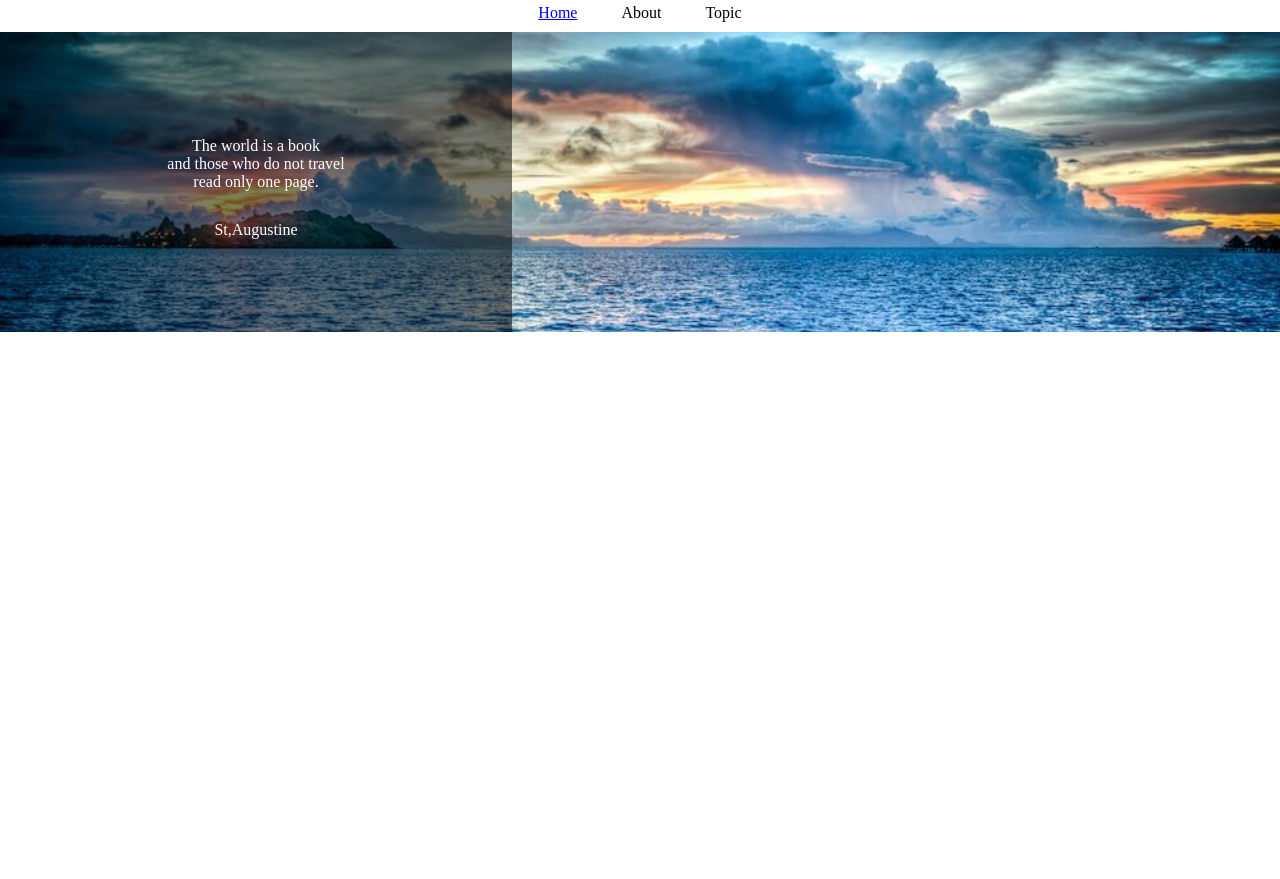
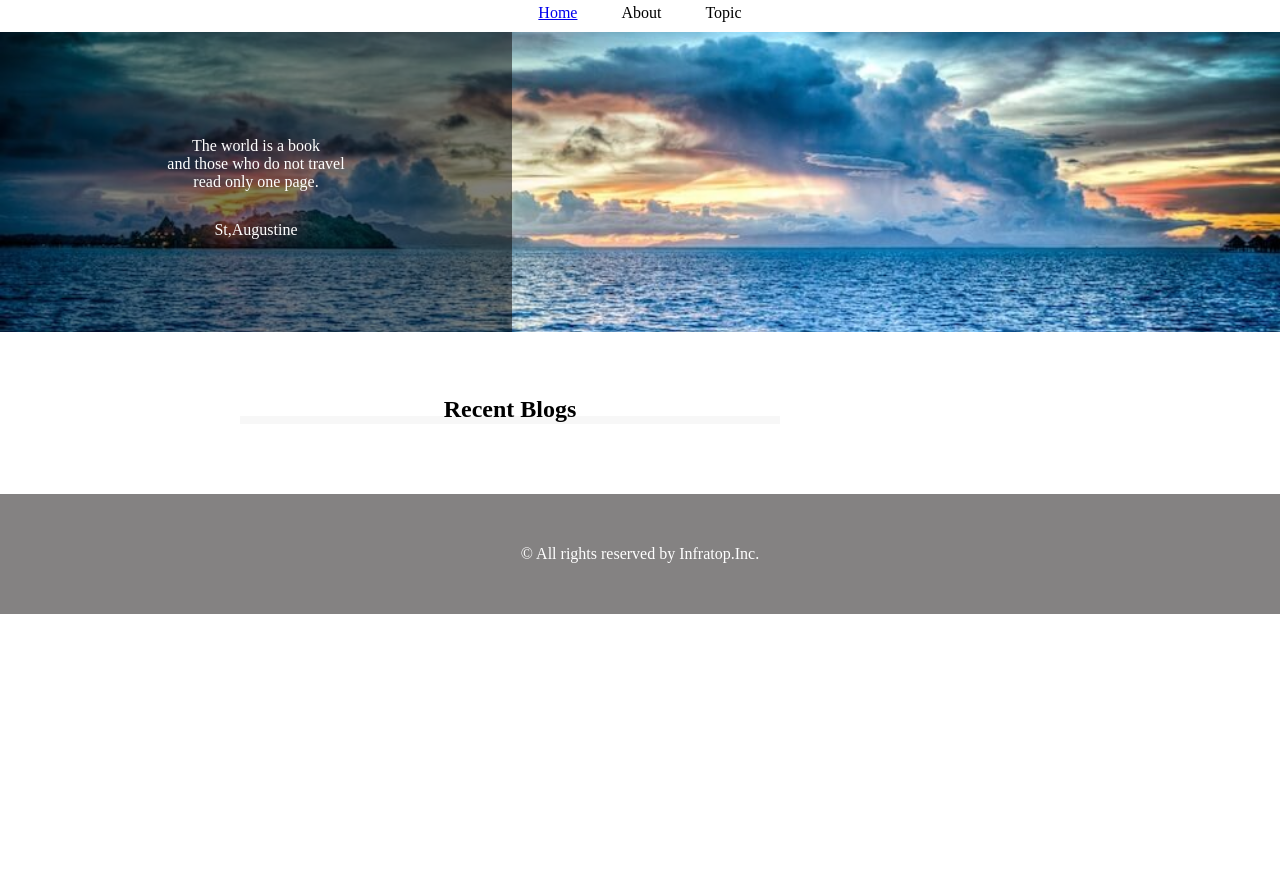
Before and after one commit to 07naoki07/HTML-CSS, a plain HTML site: page caravan/index.html in a window 1280 px wide. Shown: the part 73-952 px from the top of the page. After the commit the page ends 800 px from the top, so only its background shows below. Drawn offline with Linux system fonts and the light colour scheme.

Commit message:
7shou totyuu

```diff
--- a/caravan/index.html
+++ b/caravan/index.html
@@ -45,10 +45,12 @@
     </div>
 
      <!-- main用のdiv -->
-     <div class="main">
-      <div class="blog"></div>
+     <main>
+      <section class="blog">
+        <h2 class="blog-heading">Recent Blogs</h2>
+      </section>
       <div class="sidebar"></div>
-     </div>
+    </main>
 
      <!-- footer用-->
     <footer>
--- a/caravan/style.css
+++ b/caravan/style.css
@@ -51,20 +51,27 @@ header .heading {
   color: #fff; /* 文字色を白に変更 */
 }
 
-.main {
-  width: 840px; /* 横幅840px */
-  /* background-color, heightの指定を解除 */
+main {
+  width: 800px; /* 横幅800px */
   display: flex; /* Flexboxの利用 */
-  justify-content: center; /* 子要素の横並び・中央寄せ */
-  margin: 0 auto; /* 中央寄せ（左右に余白がないとできない） */
+  justify-content: center; /* 要素の横並び・中央寄せ */
+  margin: 0 auto; /* 要素の中央揃え */
+  padding: 70px 0; /* 上下に70px、左右に0pxの内側余白 */
 }
+
 .blog {
-  width: 600px; /* 横幅600px */
-  height: 1400px; /* 高さ1400px */
+  width: 540px;
+  margin-right: 30px; /* 領域の右側余白 */
 }
+
+.blog-heading {
+  border-bottom: 8px solid #f7f7f7;
+  text-align: center;
+  line-height: 0.6;
+}
+
 .sidebar {
-  width: 240px; /* 横幅240px */
-  height: 1400px; /* 高さ1400px */
+  width: 230px;
 }
 
 footer {
--- /dev/null
+++ b/演習/ennsyuu6.css
@@ -0,0 +1,32 @@
+* {
+  margin: 0;
+  padding: 0;
+  box-sizing: border-box;
+}
+
+.box1 {
+  height: 200px;
+  background-image: url(img/box1.jpg);
+  background-size: cover;
+  background-position: center;
+}
+.box2 {
+  height: 200px;
+  background-image: url(img/box2.jpg);
+  background-size: cover;
+  background-position: center;
+}
+
+.box3 {
+  height: 200px;
+  background-image: url(img/box3.jpg);
+  background-size: cover;
+  background-position: center;
+}
+
+.box4 {
+  height: 200px;
+  background-image: url(img/box4.jpg);
+  background-size: cover;
+  background-position: center;
+}
```
Also changed, not shown: 演習/ennsyuu6.html (added, +18 -0 lines), 演習/img/box1.jpg (added), 演習/img/box2.jpg (added), 演習/img/box3.jpg (added), 演習/img/box4.jpg (added), 2 other files.
